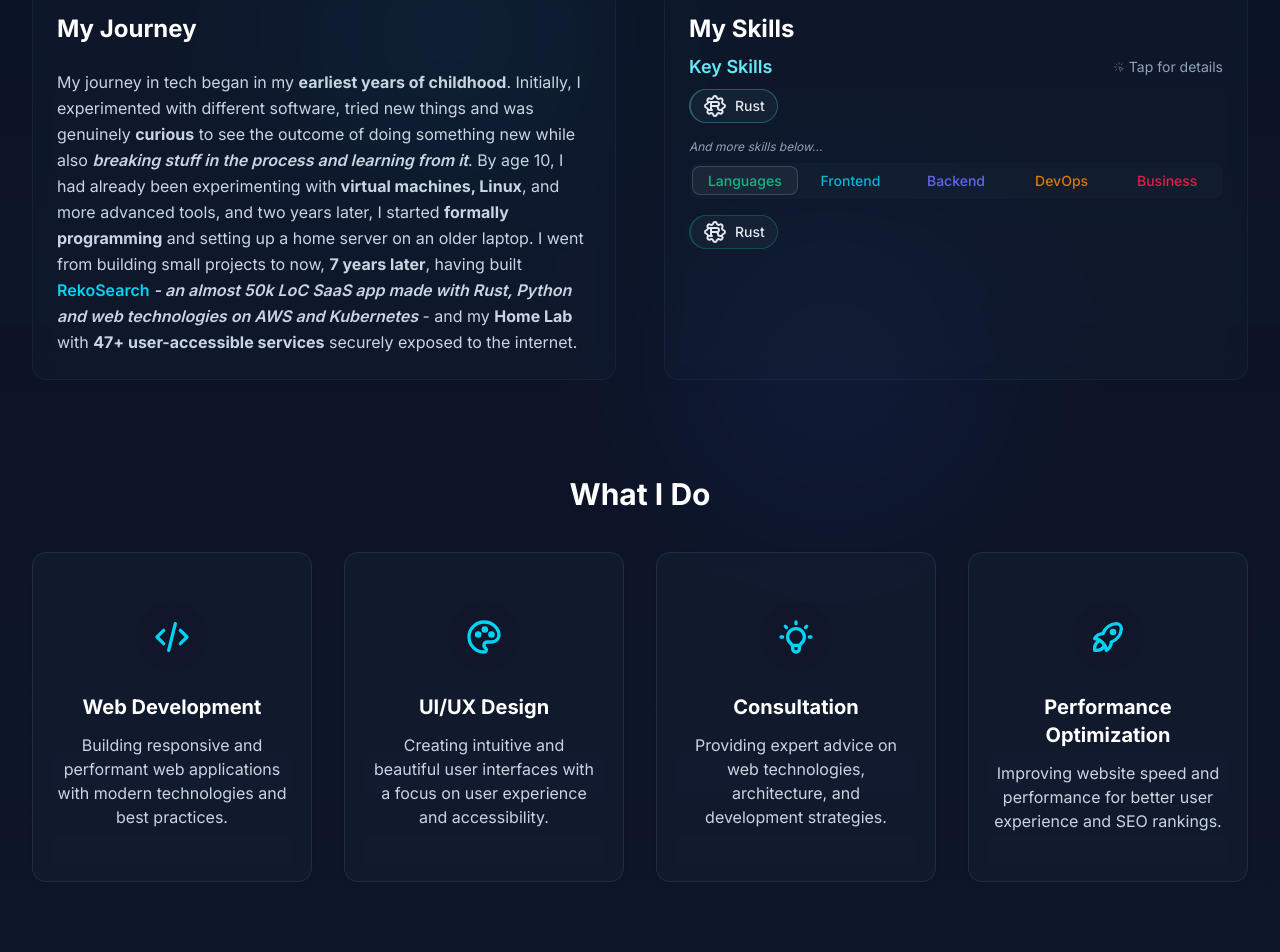
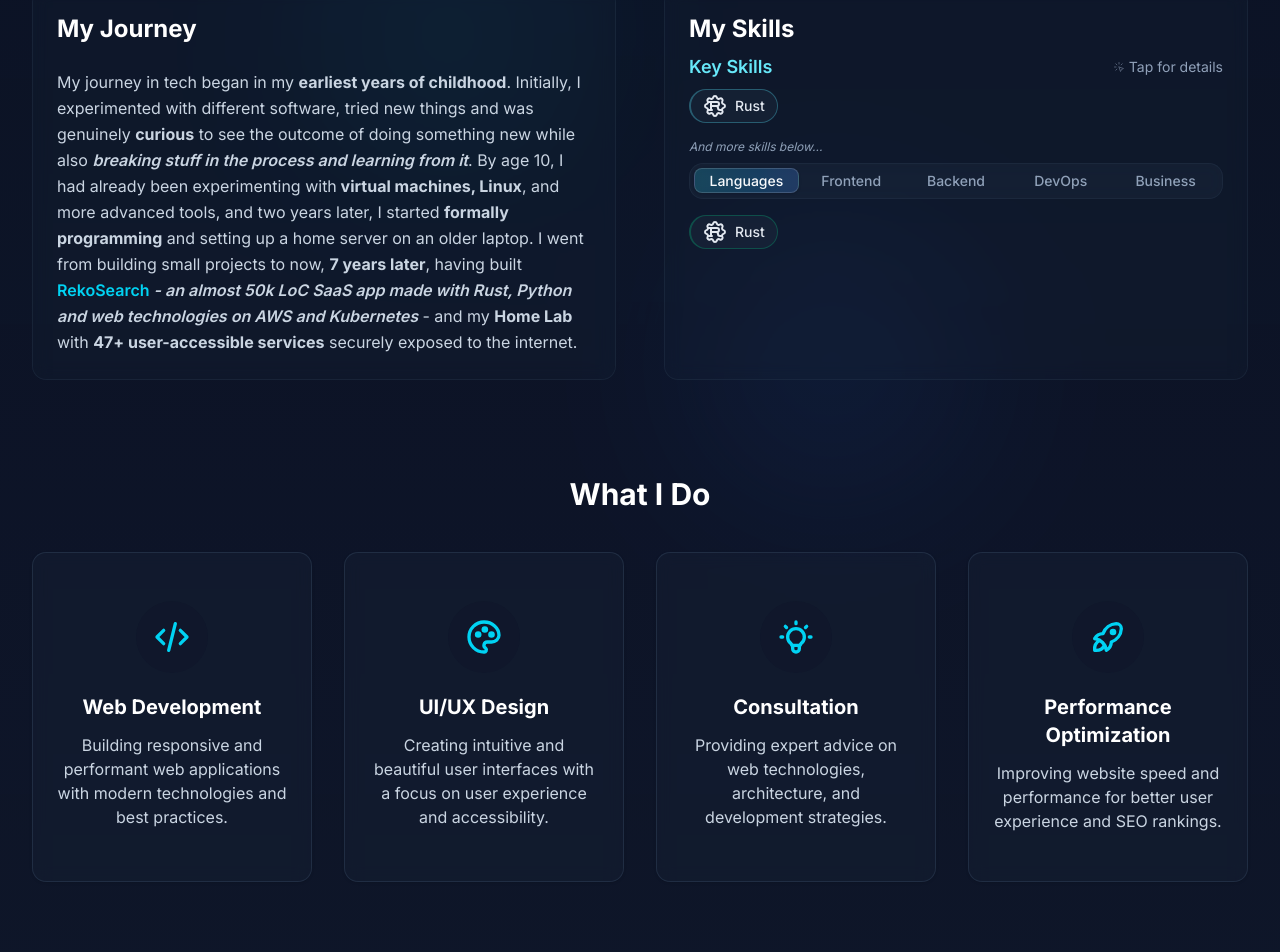
Before and after one commit to Obscurely/website, a Next.js app: page / in a window 1280 px wide. Shown: the part 1268-2220 px from the top of the page. Built offline with nearby package versions, Linux system fonts and the light colour scheme.

Commit message:
feat: improve tabs design for skills

```diff
--- /dev/null
+++ b/src/components/helper/SkillBadge/ProficiencyScale.tsx
@@ -0,0 +1,85 @@
+import {
+  SkillProficiency,
+  SkillProficiencyDescription,
+  skillProficiencyLevels,
+  skillProficiencyColor,
+} from "@data/skills/types";
+import {
+  Tooltip,
+  TooltipContent,
+  TooltipProvider,
+  TooltipTrigger,
+} from "@ui/tooltip";
+import React from "react";
+
+/**
+ * @param proficiency - The proficiency level of the skill.
+ * @returns A component that displays a proficiency linear scale with tooltips
+ */
+export default function ProficiencyScale({
+  proficiency,
+}: {
+  proficiency: SkillProficiency;
+}) {
+  const currentIndex = skillProficiencyLevels.indexOf(proficiency);
+
+  return (
+    <div className="flex flex-col">
+      <div className="relative flex items-center justify-between">
+        {skillProficiencyLevels.map((level, index) => (
+          <TooltipProvider key={level}>
+            <Tooltip delayDuration={150}>
+              <TooltipTrigger asChild>
+                <div className="flex flex-col items-center">
+                  {/* Badge */}
+                  <div
+                    className={`relative z-10 rounded-full px-3 py-1 text-xs font-medium transition-all duration-200 hover:shadow-md ${
+                      index !== currentIndex
+                        ? "bg-slate-700 text-slate-400 hover:bg-slate-600 hover:text-slate-200"
+                        : ""
+                    }`}
+                    style={{
+                      ...(index === currentIndex
+                        ? skillProficiencyColor[level]
+                        : {}),
+                      transform: "translate(0, 0)",
+                      backfaceVisibility: "hidden",
+                      willChange: "transform, box-shadow",
+                    }}
+                  >
+                    {level}
+                  </div>
+
+                  {/* Connector line (except for the last item) */}
+                  {index < skillProficiencyLevels.length - 1 && (
+                    <div
+                      className="absolute h-0.5 bg-slate-700"
+                      style={{
+                        left: `${(index * 100) / (skillProficiencyLevels.length - 1)}%`,
+                        width: `${100 / (skillProficiencyLevels.length - 1)}%`,
+                        top: "50%",
+                        transform: "translateY(-50%)",
+                        zIndex: 0,
+                      }}
+                    />
+                  )}
+                </div>
+              </TooltipTrigger>
+              <TooltipContent
+                side="top"
+                align="center"
+                className="max-w-xs rounded-lg border border-slate-700/30 bg-gradient-to-b from-slate-800/95 to-slate-900/95 px-4 py-3 text-sm shadow-lg backdrop-blur-md transition-all duration-200"
+                sideOffset={2}
+              >
+                <div className="mb-1 font-medium text-cyan-400">{level}</div>
+                <div className="leading-relaxed text-slate-300">
+                  {SkillProficiencyDescription[level]}
+                </div>
+              </TooltipContent>
+            </Tooltip>
+          </TooltipProvider>
+        ))}
+      </div>
+    </div>
+  );
+}
--- /dev/null
+++ b/src/components/helper/SkillBadge/ProjectItem.tsx
@@ -0,0 +1,51 @@
+import { Project } from "@data/skills/types";
+import {
+  Tooltip,
+  TooltipContent,
+  TooltipProvider,
+  TooltipTrigger,
+} from "@ui/tooltip";
+import React from "react";
+import { IconExternalLink } from "@tabler/icons-react";
+
+/**
+ * Simple Box with the name of the project and the link as an anchor tag
+ */
+export default function ProjectItem({ project }: { project: Project }) {
+  return (
+    <TooltipProvider>
+      <Tooltip delayDuration={150}>
+        <TooltipTrigger asChild>
+          <li>
+            <a
+              href={project.link}
+              target="_blank"
+              rel="noopener noreferrer"
+              className="inline-flex items-center gap-1 rounded-md border border-slate-700/50 bg-slate-800/70 px-2.5 py-1 text-sm font-medium text-cyan-400 transition-all duration-200 hover:border-cyan-500/30 hover:bg-slate-700/50 hover:text-cyan-300 hover:shadow-sm hover:shadow-cyan-500/10"
+              style={{
+                transform: "translate(0, 0)",
+                backfaceVisibility: "hidden",
+                willChange:
+                  "transform, box-shadow, background-color, border-color",
+              }}
+            >
+              {project.name}
+              <IconExternalLink size={12} />
+            </a>
+          </li>
+        </TooltipTrigger>
+        <TooltipContent
+          side="top"
+          align="center"
+          className="w-auto max-w-md rounded-lg border-0 bg-gradient-to-b from-slate-800/95 to-slate-900/95 px-4 py-3 text-sm shadow-xl ring-1 ring-slate-700/30 backdrop-blur-md"
+          sideOffset={2}
+        >
+          <div className="mb-1.5 font-medium text-cyan-400">{project.name}</div>
+          <div className="leading-relaxed text-slate-200">
+            {project.shortDescription}
+          </div>
+        </TooltipContent>
+      </Tooltip>
+    </TooltipProvider>
+  );
+}
--- a/src/components/sections/About.tsx
+++ b/src/components/sections/About.tsx
@@ -11,7 +11,10 @@ import {
   CategoryColorClass,
   SkillCategory,
 } from "@data/skills/types";
-import { SkillBadge, SkillBadgeProvider } from "@components/helper/SkillBadge";
+import {
+  SkillBadge,
+  SkillBadgeProvider,
+} from "@components/helper/SkillBadge/SkillBadge";
 import {
   Tooltip,
   TooltipContent,
@@ -163,31 +166,25 @@ export default function About() {
                 defaultValue={tabCategories[0] || SkillCategory.Frontend}
                 className="w-full"
               >
-                <TabsList
-                  className={`mb-2 grid w-full rounded-lg bg-slate-800/30`}
-                  style={{
-                    gridTemplateColumns: `repeat(${tabCategories.length}, minmax(0, 1fr))`,
-                  }}
-                >
+                <TabsList className="mb-2 flex w-full overflow-hidden rounded-xl border border-slate-700/30 bg-slate-800/40 p-1 backdrop-blur-sm">
                   {tabCategories.map((category) => (
                     <TabsTrigger
                       key={category}
                       value={category}
-                      className="data-[state=active]:bg-slate-700/30"
-                      style={{
-                        color:
-                          CategoryAccentColor[
-                            category as keyof typeof CategoryAccentColor
-                          ],
-                      }}
+                      className="relative flex-1 cursor-pointer py-2.5 text-sm font-medium text-slate-300 transition-all duration-200 hover:text-white data-[state=active]:bg-gradient-to-r data-[state=active]:from-cyan-500/20 data-[state=active]:to-blue-500/20 data-[state=active]:text-white"
                     >
                       {category}
+                      <div className="absolute bottom-0 left-1/2 h-0.5 w-0 -translate-x-1/2 bg-gradient-to-r from-cyan-400 to-blue-500 transition-all duration-300 data-[state=active]:w-1/2"></div>
                     </TabsTrigger>
                   ))}
                 </TabsList>
 
                 {tabCategories.map((category) => (
-                  <TabsContent key={category} value={category} className="mt-0">
+                  <TabsContent
+                    key={category}
+                    value={category}
+                    className="animate-in fade-in slide-in-from-bottom-2 mt-0 transition-all duration-300 ease-in-out"
+                  >
                     <div className="flex flex-wrap gap-1.5">
                       {skills[category].map((skill) => (
                         <SkillBadge
```
Also changed, not shown: src/components/helper/SkillBadge/SkillBadge.tsx (renamed from src/components/helper/SkillBadge.tsx, +5 -125 lines).
